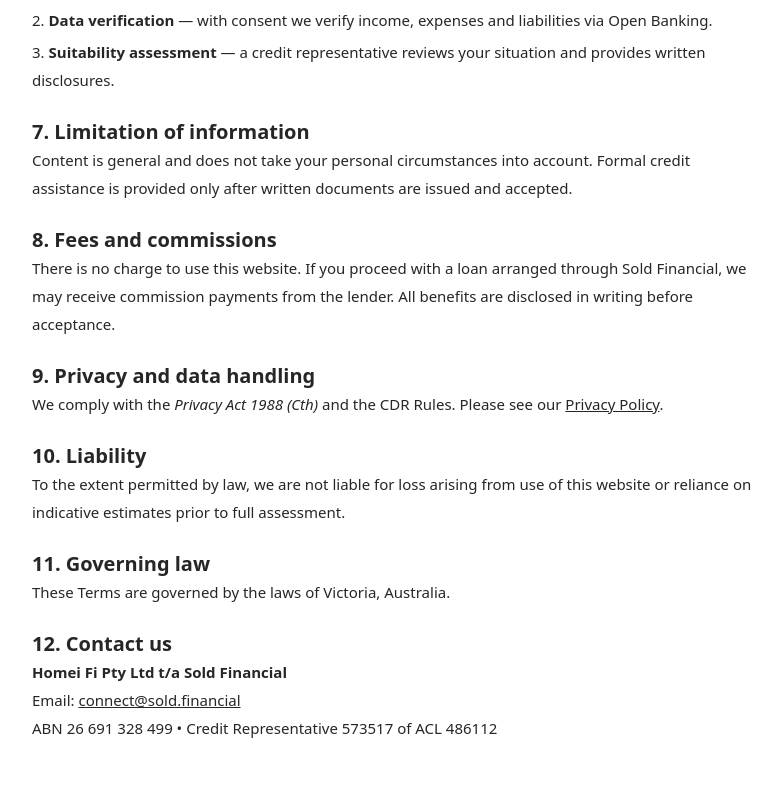
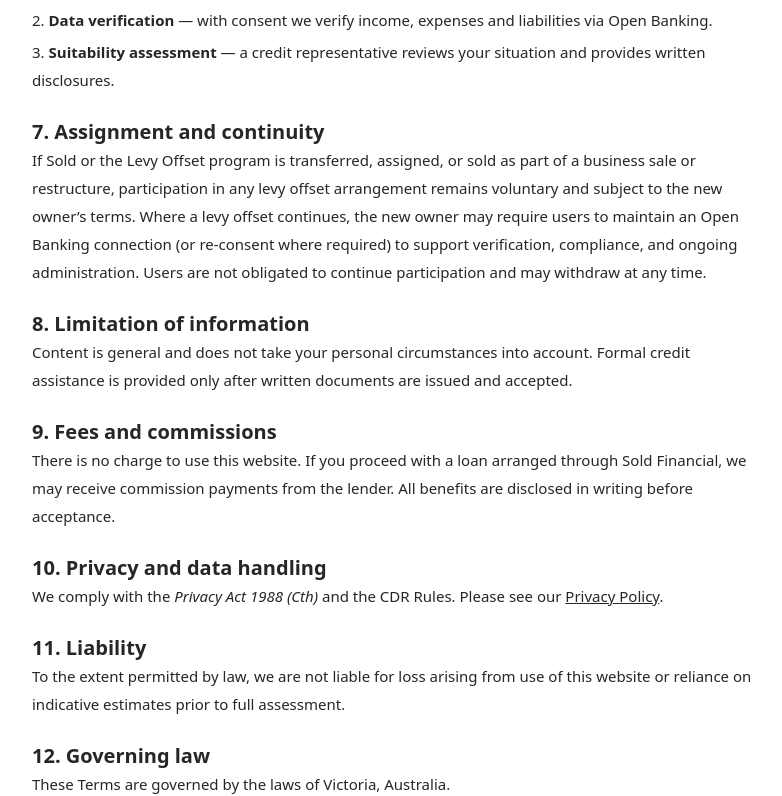
Before and after one commit to RukiDe/sold-nextjs, a Next.js app: page /terms in a window 1280 px wide. Shown: the part 1127-1923 px from the top of the page, without its empty margins (248-1030 px from the left). Built offline with nearby package versions, Linux system fonts and the light colour scheme.

Commit message:
minor copy tweaks 1.2 & terms update to inc sale para

```diff
--- a/app/page.tsx
+++ b/app/page.tsx
@@ -34,8 +34,7 @@
             </div>
 
             <p className="text-sm text-gray-500 mt-6">
-              Voluntary participation • Transparent outcomes • Designed to be
-              boring (in a good way)
+              Lower levies • Voluntary participation • Transparent outcomes
             </p>
           </div>
 
--- a/app/terms/page.tsx
+++ b/app/terms/page.tsx
@@ -70,7 +70,14 @@
     </div>
 
     <div>
-      <h2 class="text-xl font-semibold">7. Limitation of information</h2>
+    <h2 class="text-xl font-semibold">7. Assignment and continuity</h2>
+      <p>If Sold or the Levy Offset program is transferred, assigned, or sold as part of a business sale or restructure, participation in any levy offset arrangement remains voluntary and subject to the new owner’s terms.
+            Where a levy offset continues, the new owner may require users to maintain an Open Banking connection (or re-consent where required) to support verification, compliance, and ongoing administration. Users are not obligated to continue participation and may withdraw at any time.
+      </p>
+    </div>
+
+    <div>
+      <h2 class="text-xl font-semibold">8. Limitation of information</h2>
       <p>
         Content is general and does not take your personal circumstances into account. Formal credit assistance
         is provided only after written documents are issued and accepted.
@@ -78,7 +85,7 @@
     </div>
 
     <div>
-      <h2 class="text-xl font-semibold">8. Fees and commissions</h2>
+      <h2 class="text-xl font-semibold">9. Fees and commissions</h2>
       <p>
         There is no charge to use this website. If you proceed with a loan arranged through Sold Financial,
         we may receive commission payments from the lender. All benefits are disclosed in writing before acceptance.
@@ -86,7 +93,7 @@
     </div>
 
     <div>
-      <h2 class="text-xl font-semibold">9. Privacy and data handling</h2>
+      <h2 class="text-xl font-semibold">10. Privacy and data handling</h2>
       <p>
         We comply with the <em>Privacy Act 1988 (Cth)</em> and the CDR Rules. Please see our
         <a href="/privacy" class="underline">Privacy Policy</a>.
@@ -94,7 +101,7 @@
     </div>
 
     <div>
-      <h2 class="text-xl font-semibold">10. Liability</h2>
+      <h2 class="text-xl font-semibold">11. Liability</h2>
       <p>
         To the extent permitted by law, we are not liable for loss arising from use of this website or reliance
         on indicative estimates prior to full assessment.
@@ -102,14 +109,14 @@
     </div>
 
     <div>
-      <h2 class="text-xl font-semibold">11. Governing law</h2>
+      <h2 class="text-xl font-semibold">12. Governing law</h2>
       <p>
         These Terms are governed by the laws of Victoria, Australia.
       </p>
     </div>
 
     <div>
-      <h2 class="text-xl font-semibold">12. Contact us</h2>
+      <h2 class="text-xl font-semibold">13. Contact us</h2>
       <p>
         <strong>Homei Fi Pty Ltd t/a Sold Financial</strong><br />
         Email: <a href="mailto:connect@sold.financial" class="underline">connect@sold.financial</a><br />
```
